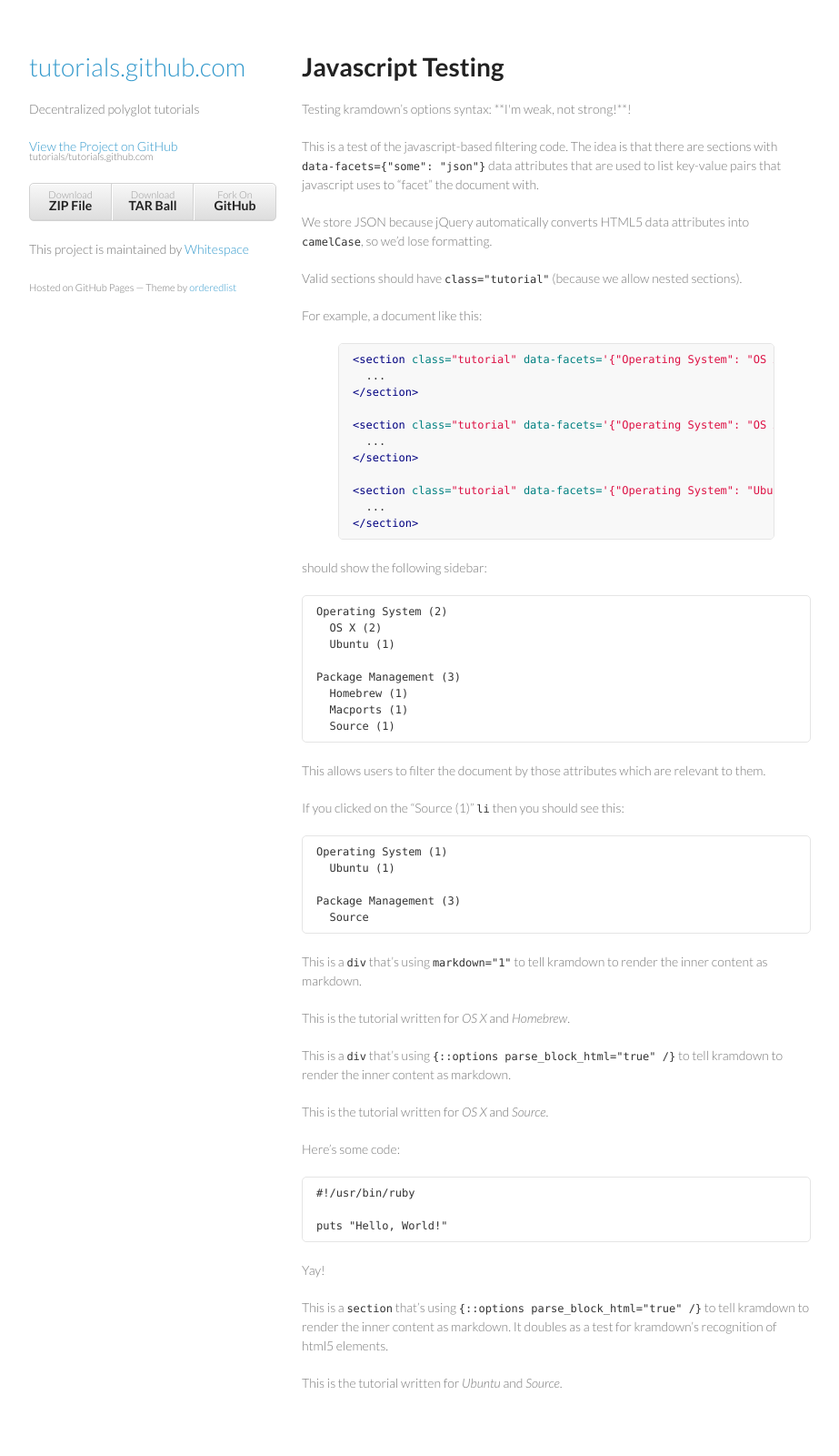
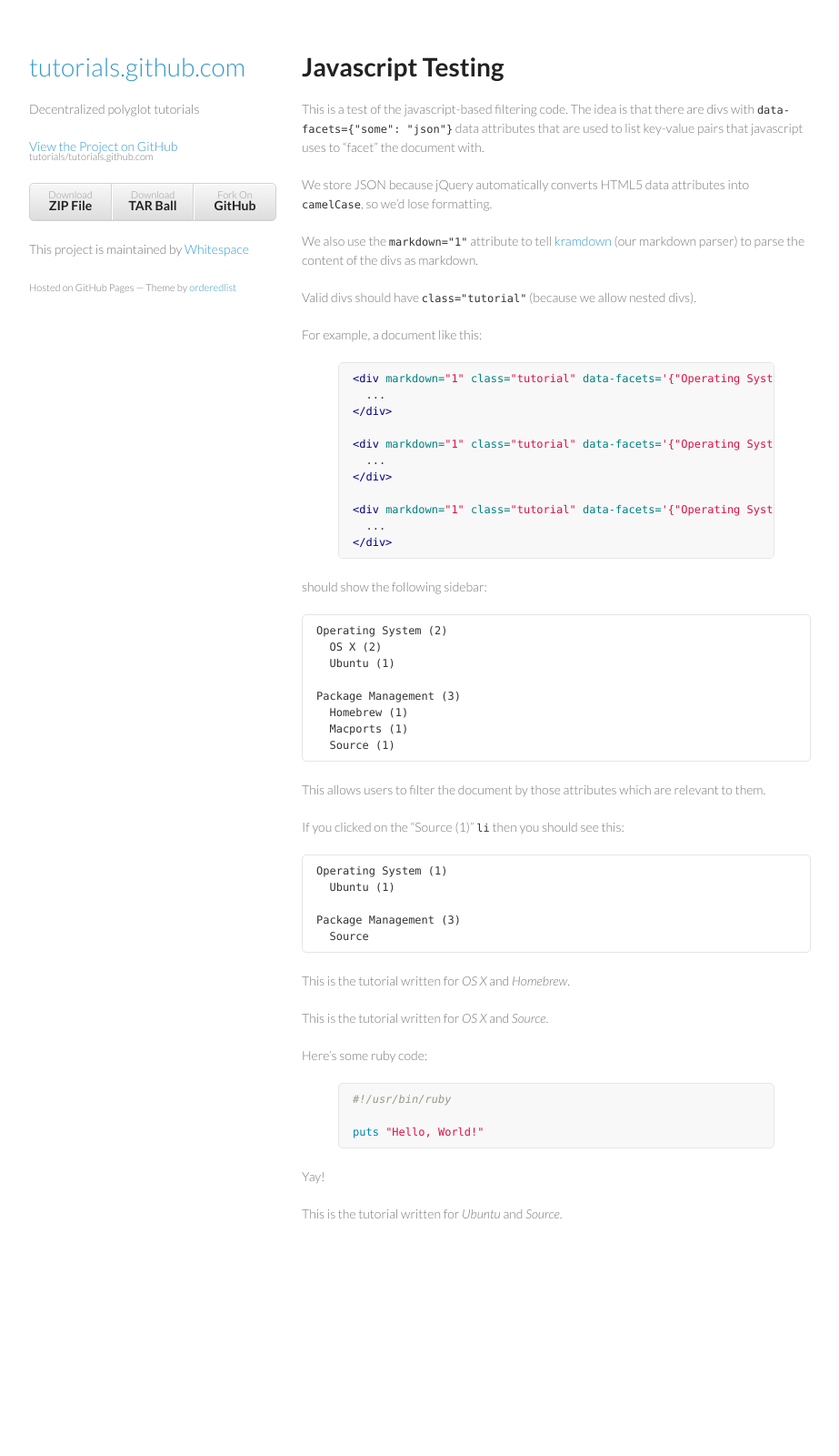
Before and after one commit to tutorials/tutorials.github.com, a Jekyll site: the page built from pages/test.md, in a window 1280 px wide. Shown: the whole page at 91% size, without its empty margins (178-1101 px from the left). Built offline with Jekyll 4.4.1, drawn with Linux system fonts in a browser that asks for light colours; nearby versions of some CDN libraries; after the commit the page ends 1414 px from its top, so only the background shows below that.

Commit message:
FINALLY got kramdown to parse html content as markdown

```diff
--- a/javascripts/sidebar.js
+++ b/javascripts/sidebar.js
@@ -2,7 +2,7 @@
 
 $(function() {
   // Grab all tutorials
-  tutorials = $("section.tutorial");
+  tutorials = $("div.tutorial");
 
   // Mark all tutorials as visible
   tutorials.show();
@@ -67,7 +67,7 @@
 };
 
 function update_sidebar() {
-  visible = _.chain($("section.tutorial:visible"))
+  visible = _.chain($("div.tutorial:visible"))
     // Collect all the facets
     .map(function(tutorial) { return $(tutorial).data().facets; })
     // and combine all facets into a nested hash
--- a/pages/test.md
+++ b/pages/test.md
@@ -6,29 +6,29 @@
 Javascript Testing
 ==================
 
-Testing kramdown's options syntax: {::nomarkdown}**I'm weak, not strong!**{:/}!
-
 This is a test of the javascript-based filtering code.
-The idea is that there are sections with `data-facets={"some": "json"}` data attributes that are used to list key-value pairs that javascript uses to "facet" the document with.
+The idea is that there are divs with `data-facets={"some": "json"}` data attributes that are used to list key-value pairs that javascript uses to "facet" the document with.
 
 We store JSON because jQuery automatically converts HTML5 data attributes into `camelCase`, so we'd lose formatting.
 
-Valid sections should have `class="tutorial"` (because we allow nested sections).
+We also use the `markdown="1"` attribute to tell [kramdown](https://github.com/gettalong/kramdown) (our markdown parser) to parse the content of the divs as markdown.
+
+Valid divs should have `class="tutorial"` (because we allow nested divs).
 
 For example, a document like this:
 
 {% highlight html %}
-<section class="tutorial" data-facets='{"Operating System": "OS X", "Package Management": "Homebrew"}'>
+<div markdown="1" class="tutorial" data-facets='{"Operating System": "OS X", "Package Management": "Homebrew"}'>
   ...
-</section>
+</div>
 
-<section class="tutorial" data-facets='{"Operating System": "OS X", "Package Management": "Macports"}'>
+<div markdown="1" class="tutorial" data-facets='{"Operating System": "OS X", "Package Management": "Macports"}'>
   ...
-</section>
+</div>
 
-<section class="tutorial" data-facets='{"Operating System": "Ubuntu", "Package Management": "Source"}'>
+<div markdown="1" class="tutorial" data-facets='{"Operating System": "Ubuntu", "Package Management": "Source"}'>
   ...
-</section>
+</div>
 {% endhighlight %}
 
 should show the following sidebar:
@@ -53,29 +53,23 @@
       Source
 
 <div markdown="1" class="tutorial" data-facets='{"Operating System": "OS X", "Package Management": "Homebrew"}'>
-This is a `div` that's using `markdown="1"` to tell kramdown to render the inner content as markdown.
-
 This is the tutorial written for _OS X_ and _Homebrew_.
 </div>
 
-{::options parse_block_html="true" /}
-
-<div class="tutorial" data-facets='{"Operating System": "OS X", "Package Management": "Macports"}'>
-This is a `div` that's using `{::options parse_block_html="true" /}` to tell kramdown to render the inner content as markdown.
-
+<div markdown="1" class="tutorial" data-facets='{"Operating System": "OS X", "Package Management": "Macports"}'>
 This is the tutorial written for _OS X_ and _Source_.
 
-Here's some code:
+Here's some ruby code:
 
-    #!/usr/bin/ruby
+{% highlight ruby %}
+#!/usr/bin/ruby
 
-    puts "Hello, World!"
+puts "Hello, World!"
+{% endhighlight %}
 
 Yay!
 </div>
 
-<section class="tutorial" data-facets='{"Operating System": "Ubuntu", "Package Management": "Source"}'>
-This is a `section` that's using `{::options parse_block_html="true" /}` to tell kramdown to render the inner content as markdown.  It doubles as a test for kramdown's recognition of html5 elements.
-
+<div markdown="1" class="tutorial" data-facets='{"Operating System": "Ubuntu", "Package Management": "Source"}'>
 This is the tutorial written for _Ubuntu_ and _Source_.
-</section>
+</div>
--- a/stylesheets/styles.css
+++ b/stylesheets/styles.css
@@ -192,7 +192,7 @@
     margin:0;
   }
 
-  header, section, footer {
+  header, section#main, footer {
     float:none;
     position:static;
     width:auto;
@@ -202,7 +202,7 @@
     padding-right:320px;
   }
 
-  section {
+  section#main {
     border:1px solid #e5e5e5;
     border-width:1px 0;
     padding:20px 0;
```
Also changed, not shown: pages/hello-world.md (+132 -133 lines).
